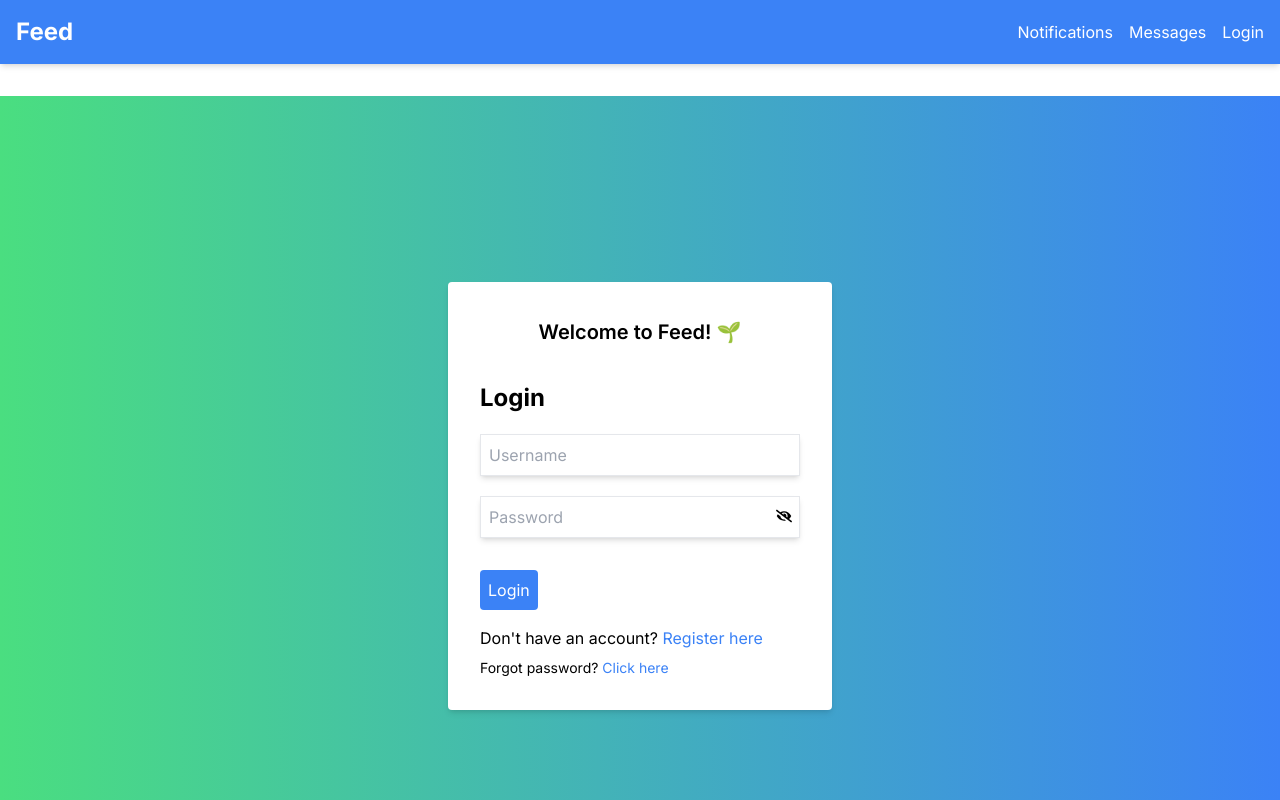
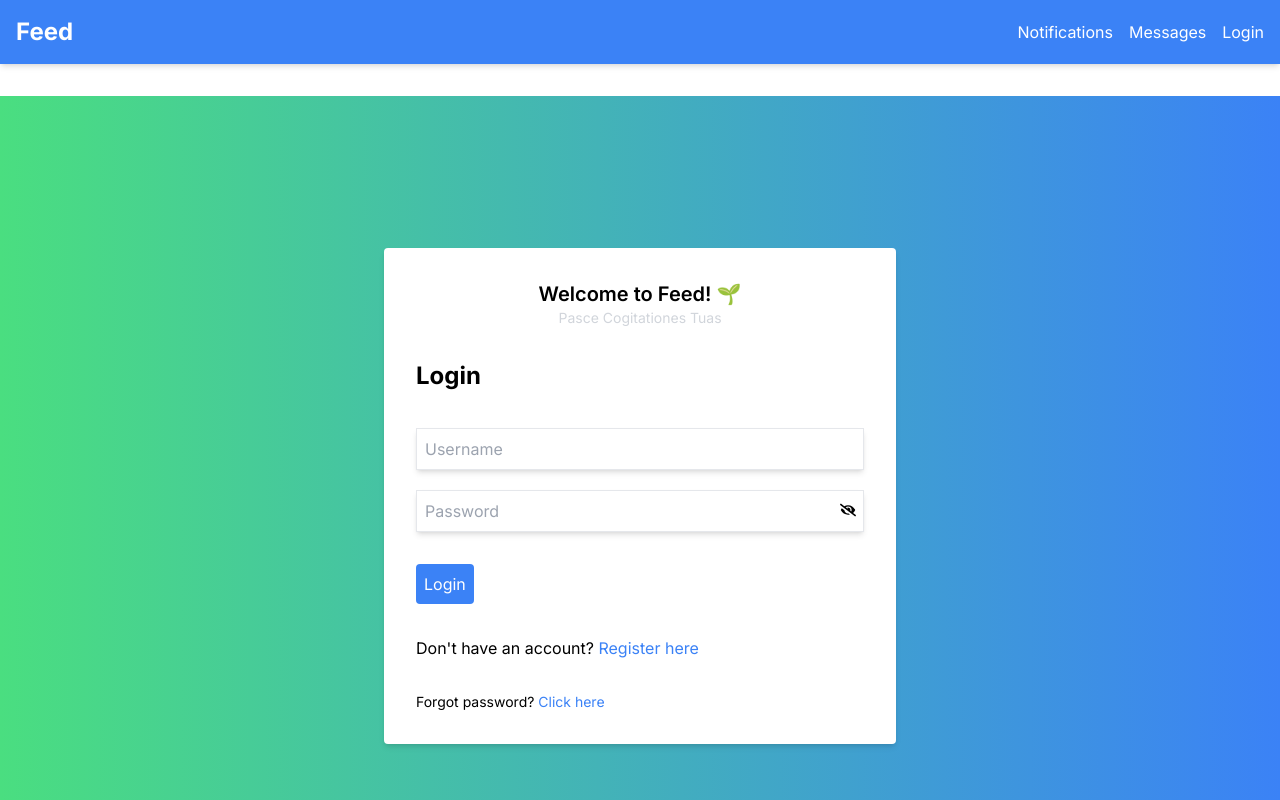
Before and after one commit to TrevorStreng/Feed, a Next.js app in the folder frontend/: page /login in a window 1280 px wide. Shown: the top 800 px of the page. Built offline with nearby package versions, Linux system fonts and the light colour scheme.

Commit message:
* Updated the Login box to encompass more screen space * Added motto

```diff
--- a/frontend/app/login/page.js
+++ b/frontend/app/login/page.js
@@ -137,11 +137,12 @@ export default function Login() {
 
   return (
     <div className="min-h-screen flex items-center justify-center bg-gradient-to-r from-green-400 to-blue-500">
-      <div className="bg-white p-8 rounded shadow-md w-96">
+      <div className="bg-white p-8 rounded shadow-md flex flex-col space-y-8 w-full max-w-lg">
+        {' '}
+        {/* Adjusted the classes */}
         <div className="text-center">
-          <h4 className="mb-8 mt-1 pb-1 text-xl font-semibold">
-            Welcome to Feed! 🌱
-          </h4>
+          <h4 className="text-xl font-semibold">Welcome to Feed! 🌱</h4>
+          <h5 className="text-sm text-gray-300">Pasce Cogitationes Tuas</h5>
         </div>
         <h1 className="text-2xl font-bold mb-4">
           {isRegistering ? 'Register' : 'Login'}
```
